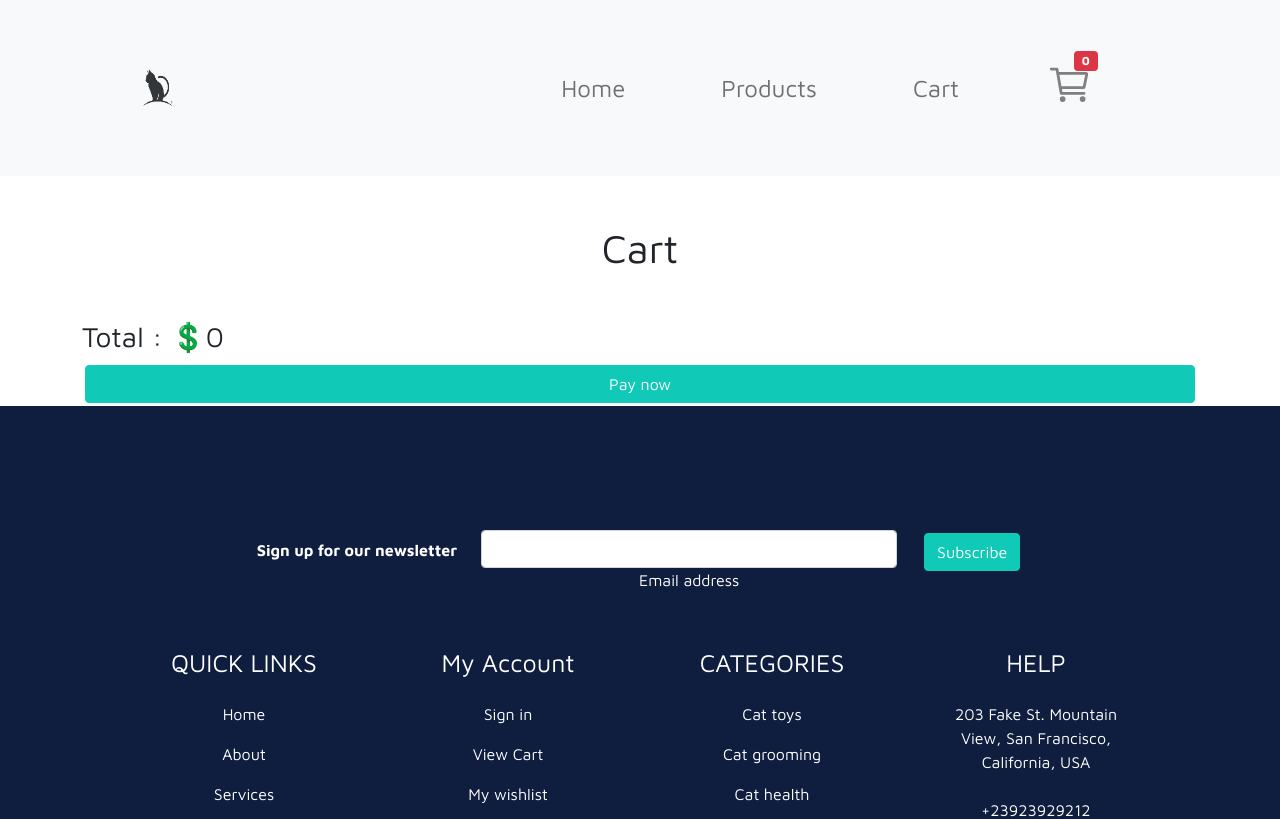
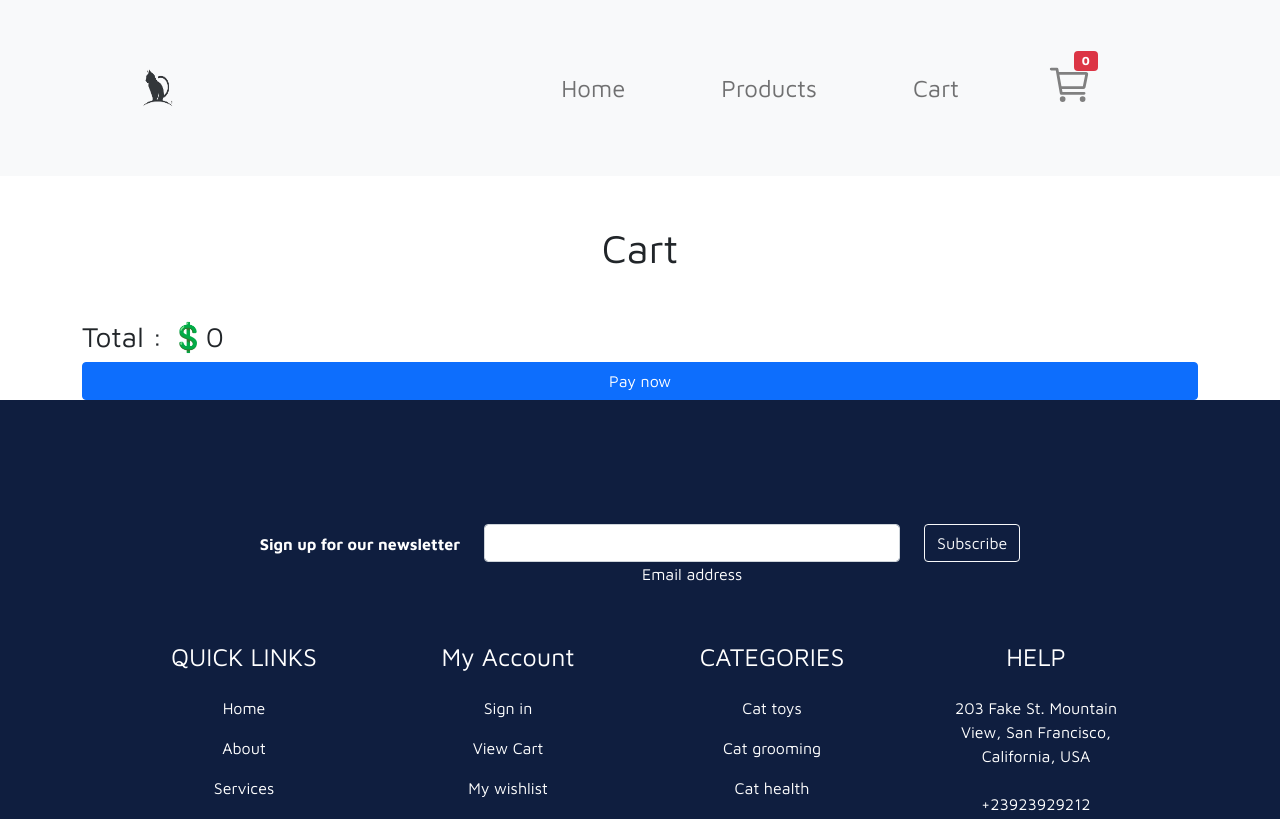
Before and after one commit to saddam-maratouq/Cat_Store, a React (Vite) app: page /cart in a window 1280 px wide. Shown: the top 819 px of the page. Built offline with nearby package versions, Linux system fonts and the light colour scheme.

Commit message:
try 7 to fix proplem by delete new style

```diff
--- a/src/components/prodect/item.css
+++ b/src/components/prodect/item.css
@@ -10,15 +10,3 @@
     align-items: center;
     flex-wrap: wrap;
 }
-
-
-
-
-
-
-.btn {
-    color: #fff;
-    background-color: var(--main-color);
-    border-color: var(--main-color);
-    margin: 3px;
-}
```
Also changed, not shown: src/pages/Customer/Cust.jsx (deleted, +0 -46 lines), src/pages/Customer/custmoer.css (deleted, +0 -53 lines), src/pages/home/Home.jsx (+2 -17 lines), src/pages/home/chouseUS/Chouse.jsx (deleted, +0 -82 lines), src/pages/home/chouseUS/chouse.css (deleted, +0 -133 lines), src/pages/home/protoflio/Protfolio.jsx (deleted, +0 -68 lines), src/pages/home/protoflio/protfolio.css (deleted, +0 -26 lines), src/index.css (deleted).
